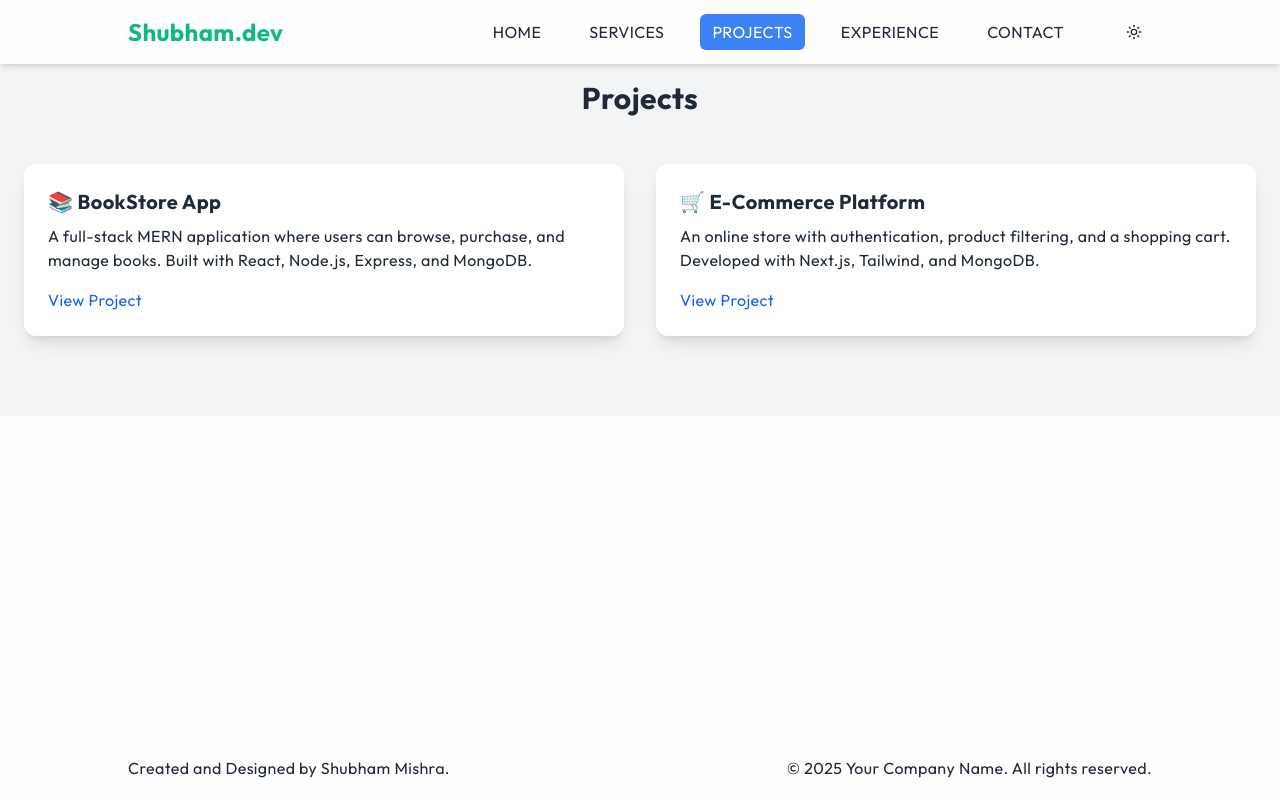
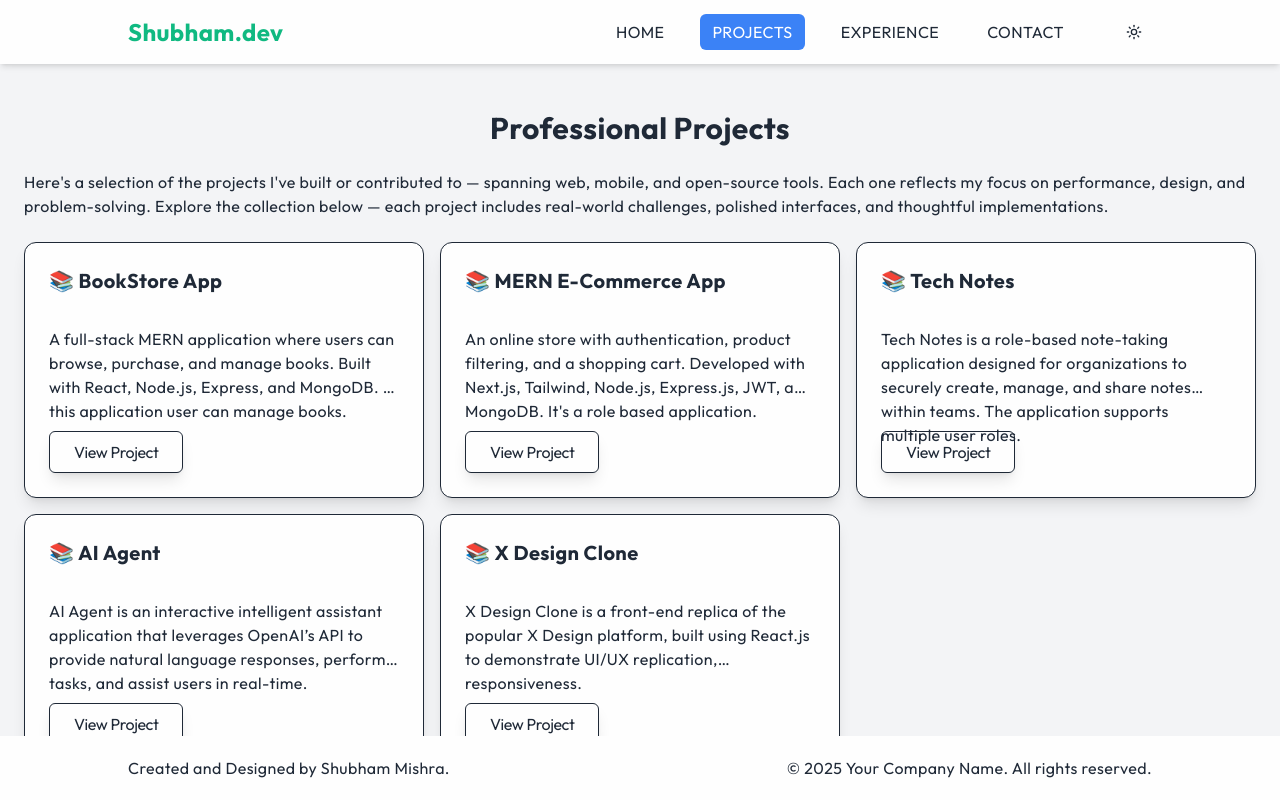
Before and after one commit to Mishrashubham10/shubham-mishra, a Next.js app: page /projects in a window 1280 px wide. Built offline with nearby package versions, Linux system fonts and the light colour scheme.

Commit message:
Working on homePage

```diff
--- /dev/null
+++ b/src/app/_components/About.jsx
@@ -0,0 +1,45 @@
+export default function About() {
+  return (
+    <section className="w-full px-4 md:px-16 lg:px-32 mx-auto items-center justify-center flex flex-col gap-8">
+      <div className="flex flex-col gap-2 items-center justify-center">
+        <h5 className="text-2xl font-normal">Introduction</h5>
+        <h2 className="text-4xl font-bold tracking-wide">About Me</h2>
+      </div>
+
+      {/* ========= INFORMATION ========== */}
+      <div className="flex flex-col items-center justify-center w-full max-w-3xl mx-auto gap-6 mt-3">
+        <p className="text-lg font-semibold text-balance tracking-wide">
+          I am an experienced Frontend Developer with over 1 and half years of
+          professional expertise in the field. Throughout my career, I have had
+          the privilage of collaborating with prestigious organizations,
+          contributing to their success and growth.
+        </p>
+        {/* ============ CARDS ============= */}
+        <div className="grid grid-cols-1 md:grid-cols-3 mt-3 gap-4">
+          {/* ======== CARD ========= */}
+          <div className="border-[0.5px] border-foreground p-4 rounded-md shadow-md flex flex-col items-start gap-4">
+            {/* ====== ICON ======== */}
+            <h5 className="text-xl font-semibold">Language</h5>
+            <p className="text-md font-normal">
+              HTML, CSS, JavaScript, React js, Next js
+            </p>
+          </div>
+          {/* ======== CARD ========= */}
+          <div className="border-[0.5px] border-foreground p-4 rounded-md shadow-md flex flex-col items-start gap-4">
+            {/* ====== ICON ======== */}
+            <h5 className="text-xl font-semibold">Education</h5>
+            <p className="text-md font-normal">
+              B.Sc in Information Technology
+            </p>
+          </div>
+          {/* ======== CARD ========= */}
+          <div className="border-[0.5px] border-foreground p-4 rounded-md shadow-md flex flex-col items-start gap-4">
+            {/* ====== ICON ======== */}
+            <h5 className="text-xl font-semibold">Project</h5>
+            <p className="text-md font-normal">Build more than 5 projects.</p>
+          </div>
+        </div>
+      </div>
+    </section>
+  );
+}
--- a/src/app/page.tsx
+++ b/src/app/page.tsx
@@ -1,33 +1,64 @@
 'use client';
 
 import Link from 'next/link';
+import { useEffect } from 'react';
+import About from "./_components/About";
 
 export default function Home() {
+  useEffect(() => {
+    const observer = new IntersectionObserver(
+      (entries) => {
+        entries.forEach((entry) => {
+          if (entry.isIntersecting) {
+            entry.target.classList.add('opacity-100', 'translate-y-0');
+          }
+        });
+      },
+      { threshold: 0.1 }
+    );
+
+    const aboutSection = document.querySelector('#about');
+    if (aboutSection) observer.observe(aboutSection);
+
+    return () => {
+      if (aboutSection) observer.unobserve(aboutSection);
+    };
+  }, []);
+
   return (
-    <main className="w-full max-h-[calc(100vh-4rem)] overflow-hidden">
-      <section className="min-h-screen flex items-center justify-center text-accent">
-        <div
-          className="items-center flex flex-col gap-6"
-        >
-          <h1 className="text-2xl font-semibold">
+    <main className="w-full max-h-[calc(100vh-4rem)] overflow-auto overflow-x-hidden">
+      <section className="h-screen flex items-center justify-center text-accent">
+        <div className="flex flex-col items-center justify-center gap-4 max-w-4xl mx-auto">
+          <h1 className="text-4xl font-semibold">
             Hi!, I&apos;m Shubham Mishra 👋
           </h1>
 
-          <div className="flex flex-col gap-2">
-            <h2 className="text-5xl font-bold tracking-wide text-balance">
+          <div className="flex items-center flex-col gap-4 mt-2">
+            <h2 className="text-7xl font-bold tracking-wide text-center">
               Frontend web developer based in mumbai.
             </h2>
-            <p className="text-lg font-normal tracking-tighter text-balance">
+            <p className="font-normal tracking-tighter text-center text-2xl">
               I&apos;m a frontend developer from Mumbai, India with 1.5 years of
               industry working experience and 1 years of freelancing experience.
             </p>
           </div>
 
-          <Link href="/contact" className="bg-foreground font-semibold text-md border-[0.2px] border-foreground py-3 px-6 rounded-full shadow-lg w-max">
+          <Link
+            href="/contact"
+            className="bg-foreground font-semibold text-md border-[0.2px] border-foreground py-3 px-6 rounded-full shadow-lg w-max mt-3"
+          >
             Let&apos;s Connect
           </Link>
         </div>
       </section>
+
+      {/* About Me Section */}
+      <section
+        id="about"
+        className="min-h-screen flex items-center justify-center bg-background text-accent opacity-0 translate-y-10 transition-all duration-700"
+      >
+        <About />
+      </section>
     </main>
   );
 }
--- a/src/app/projects/page.tsx
+++ b/src/app/projects/page.tsx
@@ -1,30 +1,83 @@
+import Link from 'next/link';
+
 export default function ProjectPage() {
+  const projects = [
+    {
+      id: 1,
+      title: 'BookStore App',
+      content:
+        'A full-stack MERN application where users can browse, purchase, and manage books. Built with React, Node.js, Express, and MongoDB. In this application user can manage books.',
+    },
+    {
+      id: 2,
+      title: 'MERN E-Commerce App',
+      content:
+        "An online store with authentication, product filtering, and a shopping cart. Developed with Next.js, Tailwind, Node.js, Express.js, JWT, and MongoDB. It's a role based application.",
+    },
+    {
+      id: 3,
+      title: 'Tech Notes',
+      content:
+        'Tech Notes is a role-based note-taking application designed for organizations to securely create, manage, and share notes within teams. The application supports multiple user roles.',
+    },
+    {
+      id: 4,
+      title: 'AI Agent',
+      content:
+        'AI Agent is an interactive intelligent assistant application that leverages OpenAI’s API to provide natural language responses, perform tasks, and assist users in real-time.',
+    },
+    {
+      id: 5,
+      title: 'X Design Clone',
+      content:
+        'X Design Clone is a front-end replica of the popular X Design platform, built using React.js to demonstrate UI/UX replication, responsiveness.',
+    },
+  ];
+
   return (
-    <section id="projects" className="py-20 px-6 bg-gray-100 dark:bg-gray-900">
-      <h2 className="text-3xl font-bold text-center mb-12">Projects</h2>
-      <div className="grid md:grid-cols-2 gap-8">
-        <div className="p-6 bg-white dark:bg-gray-800 rounded-xl shadow-lg">
-          <h3 className="text-xl font-bold mb-2">📚 BookStore App</h3>
-          <p className="mb-4">
-            A full-stack MERN application where users can browse, purchase, and
-            manage books. Built with React, Node.js, Express, and MongoDB.
-          </p>
-          <a href="#" className="text-blue-600 hover:underline">
-            View Project
-          </a>
+    <div className="w-full max-h-[calc(100vh-4rem)] overflow-auto py-10">
+      <section
+        id="projects"
+        className="h-screen py-10 px-6 flex flex-col gap-6 items-center justify-center bg-gray-100 dark:bg-gray-900"
+      >
+        <h2 className="text-3xl font-bold text-start self-start md:self-center">
+          Professional Projects
+        </h2>
+        <p>
+          Here&apos;s a selection of the projects I&apos;ve built or contributed to —
+          spanning web, mobile, and open-source tools. Each one reflects my
+          focus on performance, design, and problem-solving. Explore the
+          collection below — each project includes real-world challenges,
+          polished interfaces, and thoughtful implementations.
+        </p>
+
+        <div className="grid md:grid-cols-3 gap-4">
+          {projects.map((project) => (
+            <div
+              key={project.id}
+              className="p-6 bg-background flex flex-col gap-6 border-1 border-foreground rounded-xl shadow-lg"
+            >
+              <h3 className="text-xl font-bold mb-2">📚 {project.title}</h3>
+              <p
+                className="break-words"
+                style={{
+                  display: '-webkit-box',
+                  WebkitLineClamp: 3,
+                  WebkitBoxOrient: 'vertical',
+                }}
+              >
+                {project.content}
+              </p>
+              <Link
+                href="/projects"
+                className="py-2 px-6 w-max rounded-md text-foreground font-normal text-md tracking-tight cursor-pointer shadow-lg border-[0.3px] border-foreground mt-2"
+              >
+                View Project
+              </Link>
+            </div>
+          ))}
         </div>
-
-        <div className="p-6 bg-white dark:bg-gray-800 rounded-xl shadow-lg">
-          <h3 className="text-xl font-bold mb-2">🛒 E-Commerce Platform</h3>
-          <p className="mb-4">
-            An online store with authentication, product filtering, and a
-            shopping cart. Developed with Next.js, Tailwind, and MongoDB.
-          </p>
-          <a href="#" className="text-blue-600 hover:underline">
-            View Project
-          </a>
-        </div>
-      </div>
-    </section>
+      </section>
+    </div>
   );
 }
--- a/src/components/Navbar.tsx
+++ b/src/components/Navbar.tsx
@@ -14,7 +14,7 @@ export default function Navbar() {
 
   const navItems = [
     { name: 'Home', href: '/' },
-    { name: 'Services', href: '/services' },
+    // { name: 'Services', href: '/services' },
     { name: 'Projects', href: '/projects' },
     { name: 'Experience', href: '/experience' },
     { name: 'Contact', href: '/contact' },
```
